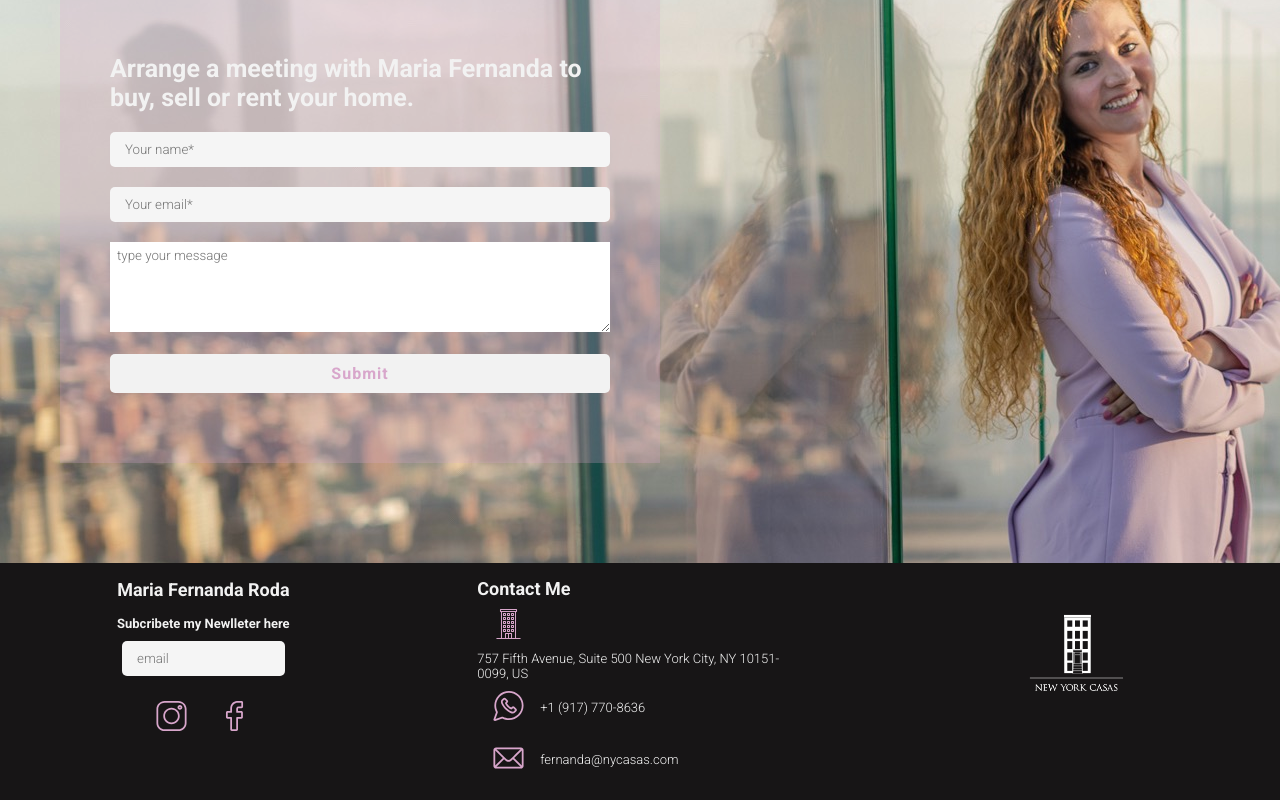
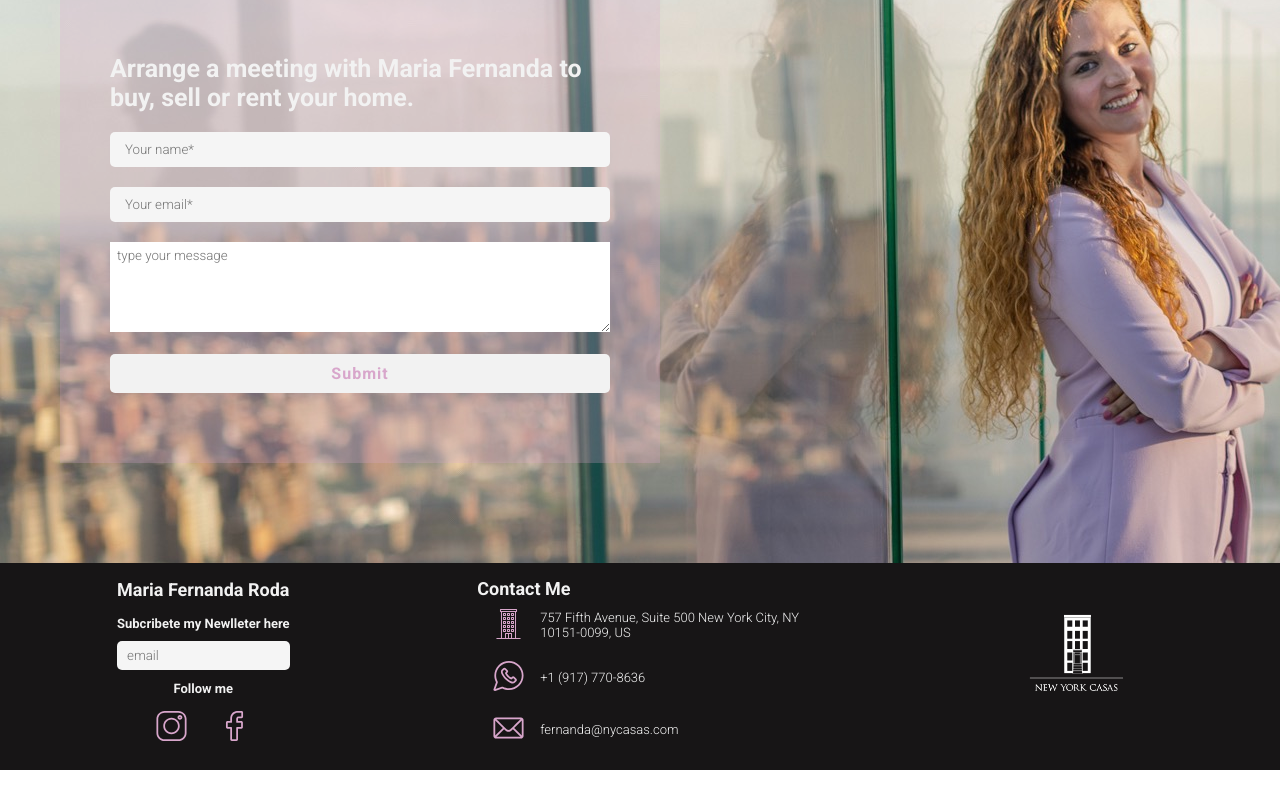
Before and after one commit to LorgioRoda/mfr-website, a React app: page / in a window 1280 px wide. Shown: the part 3265-4065 px from the top of the page. After the commit the page ends 4035 px from the top, so only its background shows below. Built offline with nearby package versions, Linux system fonts and the light colour scheme.

Commit message:
footer styles DONE 💄

```diff
--- a/package.json
+++ b/package.json
@@ -16,6 +16,7 @@
     "react-dom": "^17.0.2",
     "react-hook-form": "^7.12.1",
     "react-responsive-carousel": "^3.2.20",
+    "react-router-dom": "^5.2.0",
     "url-loader": "^4.1.1",
     "worker-loader": "^3.0.8"
   },
--- a/src/Pages/Footer.js
+++ b/src/Pages/Footer.js
@@ -20,25 +20,28 @@ export default function Footer() {
           </h4>
           <div className="footer__social__content">
             <NewLetterForm />
+            <h3>Follow me</h3>
+            <div className="footer__social--media">
               <a
                 href="https://www.instagram.com/mariafernandaroda/?hl=en"
                 target="_blank"
                 rel="noopener noreferrer"
               >
-              <img src={logo_instagram} alt="" />
+                <img src={logo_instagram} alt="Instagram" />
               </a>
               <a
                 href="https://www.facebook.com/newyorkrealestatemfr"
                 target="_blank"
                 rel="noopener noreferrer"
               >
-              <img src={logo_facebook} alt="" />
+                <img src={logo_facebook} alt="Facebook" />
               </a>
+            </div>
           </div>
       </div>
       <div className="footer__contact">
         <h4>Contact Me</h4>
-        <div className="">
+        <div className="footer__contact--building">
           <a href="https://www.google.com/maps/place/745+5th+Ave+suite+500,+New+York,+NY+10151,+USA/@40.7631646,-73.9773235,17z/data=!3m1!4b1!4m5!3m4!1s0x89c258fa6e49df93:0x15b3992ff3bb4a60!8m2!3d40.7631646!4d-73.9751348" target="_blank" rel="noopener noreferrer">
               <img src={logo_building} alt="" />
           </a>
--- /dev/null
+++ b/src/Pages/NotFound.js
@@ -0,0 +1,9 @@
+import React from 'react'
+
+export default function NotFound() {
+    return (
+        <div>
+            <h2>Error 404</h2>
+        </div>
+    )
+}
--- a/src/assets/styles/Components/Footer.scss
+++ b/src/assets/styles/Components/Footer.scss
@@ -20,23 +20,29 @@
     }
 }
 .footer__social {
-    width: 80%;
+    max-width: 300px;
     height: auto;
     margin: 0 auto;
-    text-align: center;
     & h4 {
         margin: 16px 0;
         font-size: 1.8rem;
+    }
+    & h3 {
+        text-align: center;
+        margin: 5px 0;
+        font-size: 1.3rem;
     }
     & p {
         margin-top: 20px;
         font-size: 1.3rem;
     }
-    & img {
-        width: auto;
+}
+.footer__social--media {
+    width: auto;
         height: 30px;
-        margin-top: 15px;
-    }
+        align-items: center;
+        text-align: center;
+        margin: 5px auto;
 }
 .footer__contact {
     width: 80%;
@@ -69,9 +75,6 @@
         margin:  0 auto;
      }
 }
-.footer__contact--building {
-
-}
 .footer__sponsor {
     width: 50%;
     height: auto;
--- a/src/assets/styles/Components/NewLetterForm.scss
+++ b/src/assets/styles/Components/NewLetterForm.scss
@@ -12,9 +12,9 @@
     }
     & input {
         display: block;
-        width: 50%;
+        width: 100%;
         margin: 10px auto;
-        padding: 10px 15px;
+        padding: 7px 10px;
         border-radius: 5px;
         border: none;
         background-color: $white-background;
--- a/src/index.js
+++ b/src/index.js
@@ -1,6 +1,6 @@
 import React from 'react'
 import ReactDOM  from "react-dom";
-import App from './container/App';
+import App from './routes/App';
 
 
 ReactDOM.render(<App />, document.getElementById("app"))
--- a/src/container/App.js
+++ b/src/routes/App.js
@@ -1,4 +1,5 @@
 import React from 'react'
+import { BrowserRouter, Switch, Route, IndexRoute } from 'react-router-dom';
 import Home from "../Pages/Home"
 import Services from '../Pages/Services'
 import Recommendation from "../Pages/Recommendation"
@@ -6,16 +7,17 @@ import Footer from '../Pages/Footer'
 import ContactMe from '../Pages/ContactMe'
 import Listings from '../Pages/Listings'
 import initialState from "../initialState"
+import NotFound from '../Pages/NotFound';
 
 export default function app() {
     return (
         <>
             <Home/>
-            <Listings/>
-            <Services/>
-            <Recommendation recommendations={initialState.recommendations}/>
-            <ContactMe/>
-            <Footer/>
+            <Listings />
+            <Services />
+            <Recommendation component={Recommendation} recommendations={initialState.recommendations}/>
+            <ContactMe />
+            <Footer />
         </>
     )
 }
```
Also changed, not shown: 1 other file (tests, documents, lock files or other folders). Lines whose indentation alone changed are shown as unchanged.
